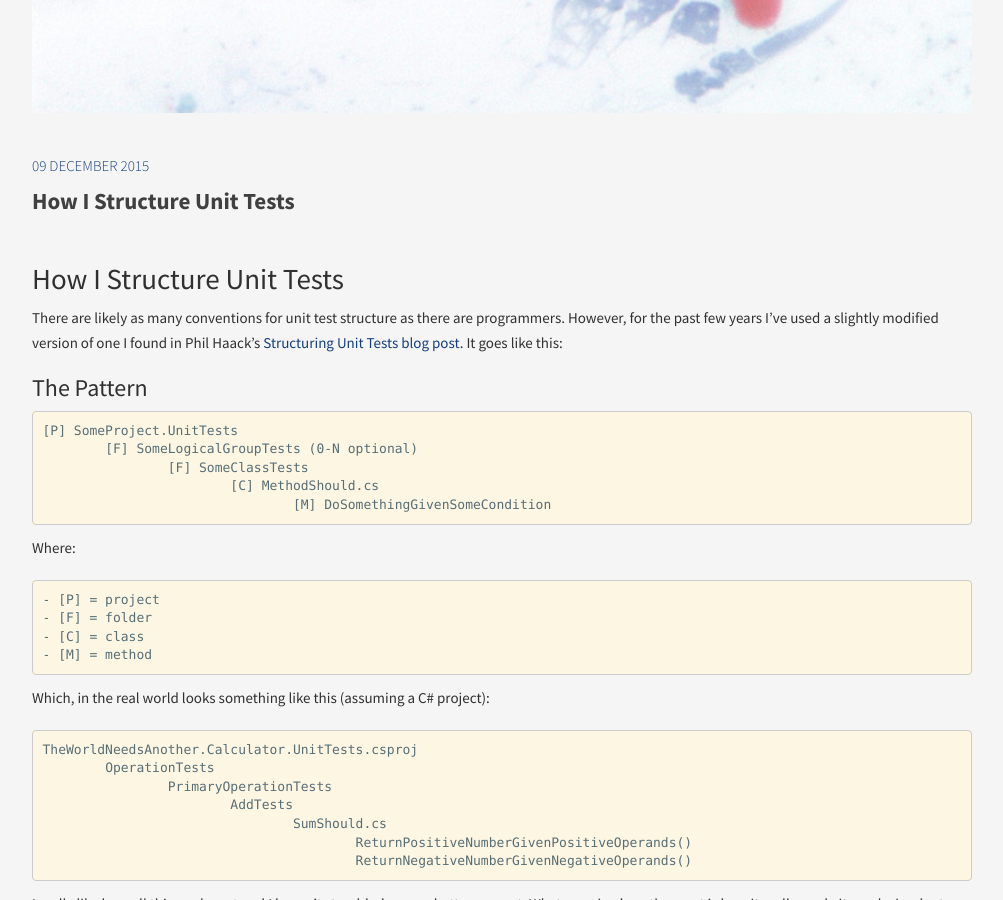
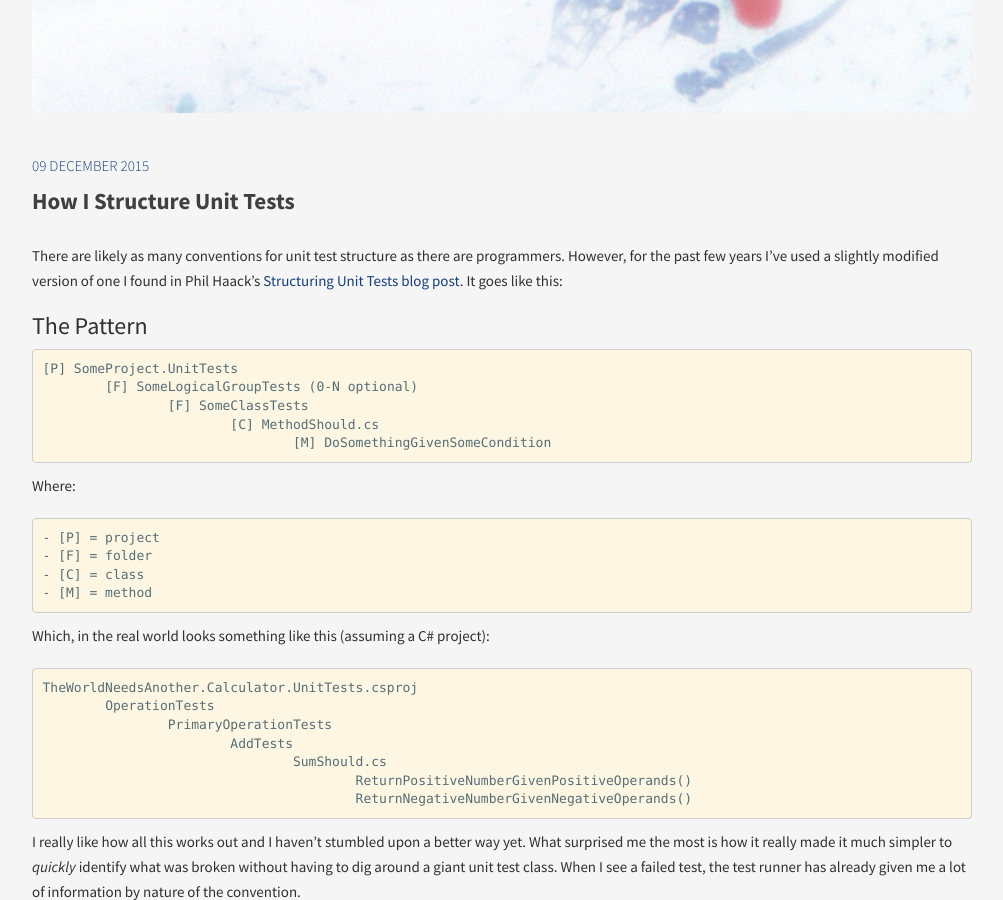
Before and after one commit to gregmajor/gregmajor.github.io, a Jekyll site: the page built from _posts/2015-12-09-how-i-structure-unit-tests.markdown, in a window 1280 px wide and 900 px high, scrolled down 977 px. Shown: the whole window, without its empty margins (138-1141 px from the left). Built offline with Jekyll 4.4.1, drawn with Linux system fonts in a browser that asks for light colours; Markdown is read by kramdown in place of the engine named in the settings.

Commit message:
Removed unnecessary header from last post.

```diff
--- a/_posts/2015-12-09-how-i-structure-unit-tests.markdown
+++ b/_posts/2015-12-09-how-i-structure-unit-tests.markdown
@@ -8,8 +8,6 @@ tags:
 - programming
 - unit testing
 ---
-
-# How I Structure Unit Tests
 
 There are likely as many conventions for unit test structure as there are programmers. However, for the past few years I've used a slightly modified version of one I found in Phil Haack's [Structuring Unit Tests blog post](http://haacked.com/archive/2012/01/02/structuring-unit-tests.aspx/). It goes like this:
 
```
